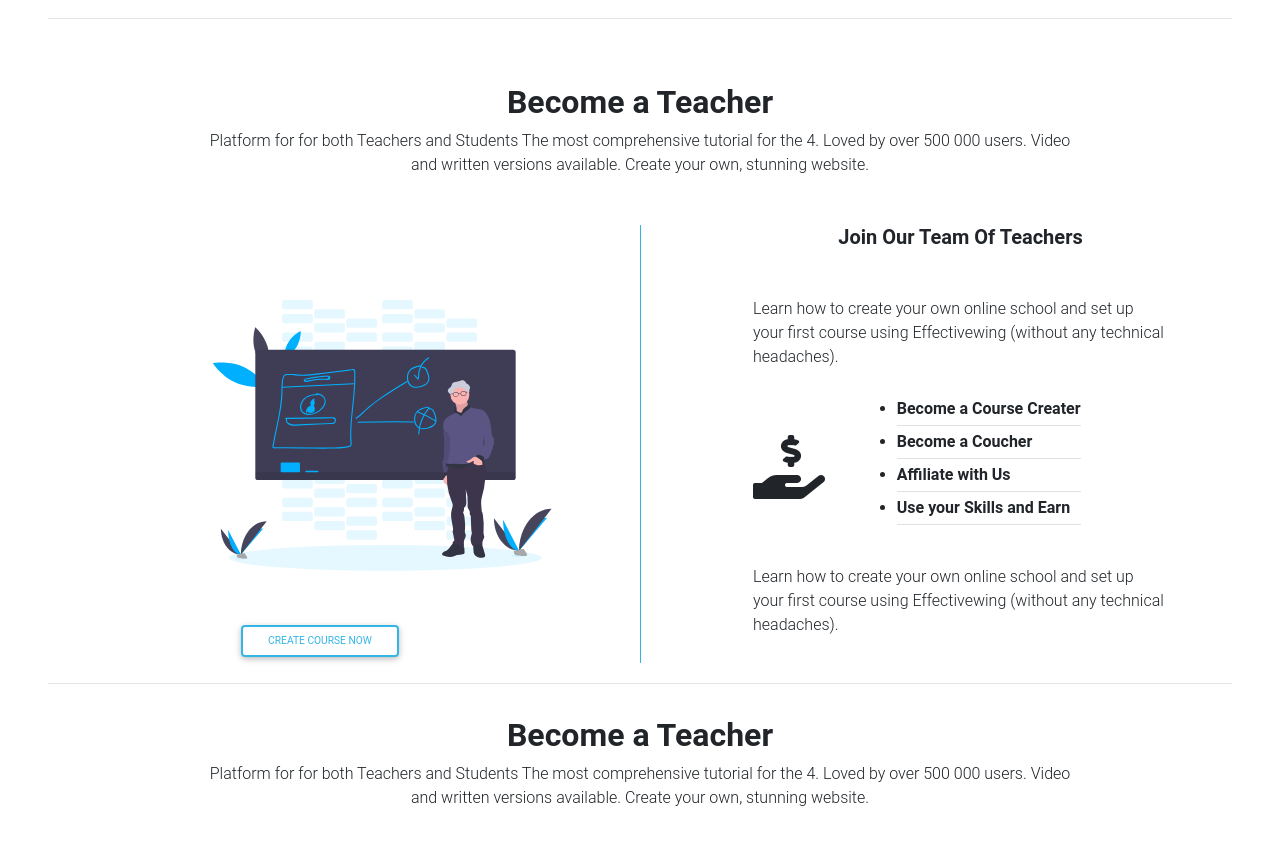
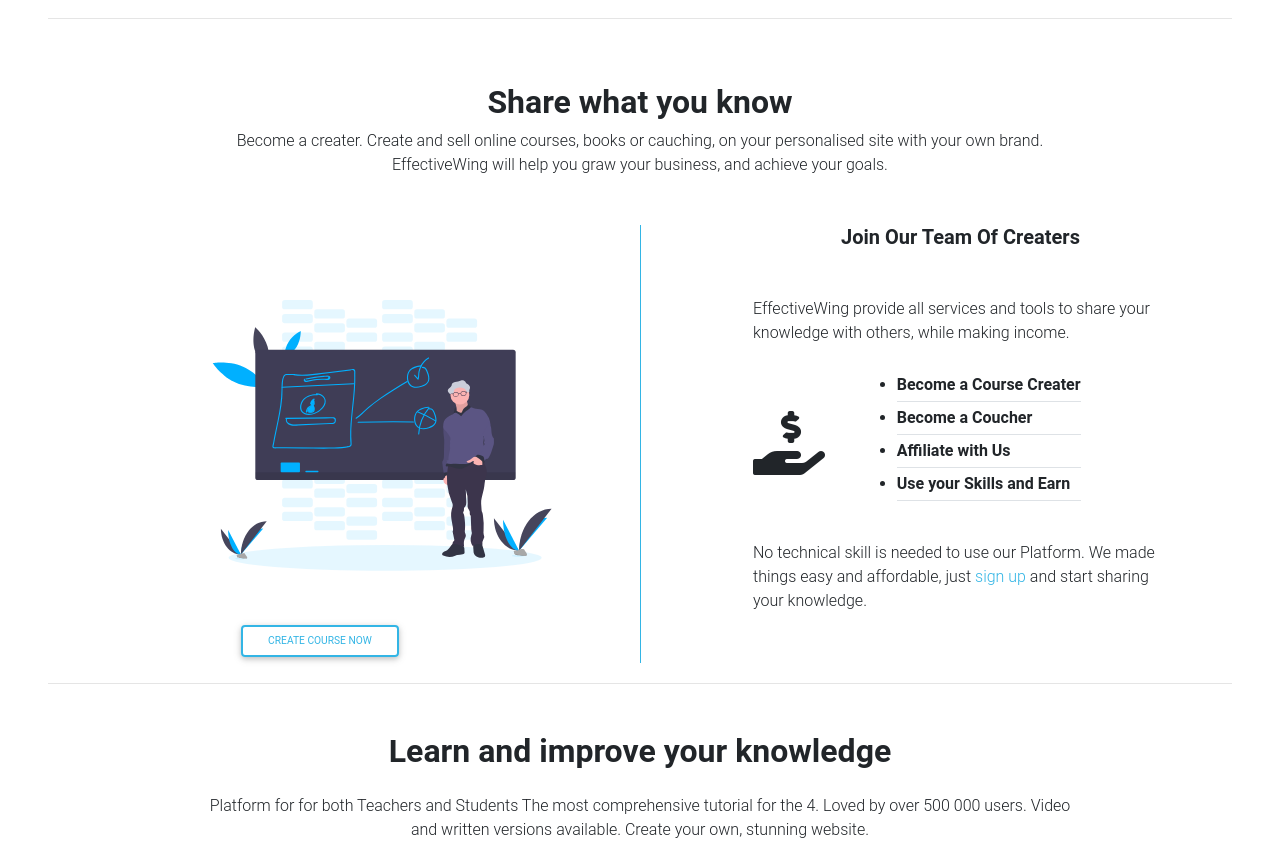
Before and after one commit to LawrenceAmo/effectivewing-landing-page, a plain HTML site: page index.html in a window 1280 px wide. Shown: the part 620-1465 px from the top of the page. Drawn offline with nearby package versions, Linux system fonts and the light colour scheme.

Commit message:
Update creater page

```diff
--- a/index.html
+++ b/index.html
@@ -107,7 +107,7 @@
 
 								<strong class="font-weight-bold">Do you know, that the world is hungry for information? </strong>
 								<p class="mb-4  d-md-block">
-									<strong>Share what you know with people around the world, and make income with your skills.
+									<strong>Share what you know, and make income with your skills.
 										Teach and Learn in one Platform.
 										We are here to make your dreams come true.
 									</strong>
@@ -331,11 +331,11 @@
 				<div class="col-12">
 					<div class="row">
 						<span class="col-12 font-weight-bold text-center h2">
-							Become a Teacher
+							Share what you know
 						</span>
-						<span class=" mx-5 px-5 w-75 text-center mx-auto"> Platform for for both Teachers and Students
-							The most comprehensive tutorial for the 4. Loved by over 500 000 users. Video and written
-							versions available. Create your own, stunning website.
+						<span class=" mx-5 px-5 w-75 text-center mx-auto">
+							Become a creater. Create and sell online courses, books or cauching, on your personalised
+							site with your own brand. EffectiveWing will help you graw your business, and achieve your goals.
 						</span>
 					</div>
 					<div class="row pt-5">
@@ -846,10 +846,10 @@
 							<span class="btn btn-sm btn-info btn-outline-info rounded mt-0">create course now</span>
 						</div>
 						<div class="col-md-6 border-left border-info px-5">
-							<div class=" text-center h5 font-weight-bold">Join Our Team Of Teachers</div> <br>
+							<div class=" text-center h5 font-weight-bold">Join Our Team Of Creaters</div> <br>
 							<div class="mx-5 pt-3 px-3">
-								<p class="">Learn how to create your own online school and set up your first course
-									using Effectivewing (without any technical headaches). </p>
+								<p class="">EffectiveWing provide all services and tools to share
+											your knowledge with others, while making income.</p>
 
 								<div class="my-4  d-flex    rounded">
 
@@ -868,8 +868,8 @@
 
 								</div>
 
-								<p class="">Learn how to create your own online school and set up your first course
-									using Effectivewing (without any technical headaches). </p>
+								<p class="">No technical skill is needed to use our Platform. We made things easy and
+											affordable, just <a href="#" class="text-info">sign up</a> and start sharing your knowledge. </p>
 							</div>
 						</div>
 					</div>
@@ -882,12 +882,13 @@
 			<div class="row mx-0  pt-3" style="height:600px;">
 				<div class="col-12">
 					<div class="row">
-						<span class="col-12 font-weight-bold text-center h2">
-							Become a Teacher
+						<span class="col-12 font-weight-bold text-center py-3 h2">
+							Learn and improve your knowledge
 						</span>
-						<span class=" mx-5 px-5 w-75 text-center mx-auto"> Platform for for both Teachers and Students
-							The most comprehensive tutorial for the 4. Loved by over 500 000 users. Video and written
-							versions available. Create your own, stunning website.
+						<span class=" mx-5 px-5 w-75 text-center mx-auto">
+							 Platform for for both Teachers and Students The most comprehensive tutorial for the 4. Loved by over
+							 <!-- We do understand that knowledge is power, so does why we  -->
+							 500 000 users. Video and written versions available. Create your own, stunning website.
 						</span>
 					</div>
 					<div class="row pt-5">
```
